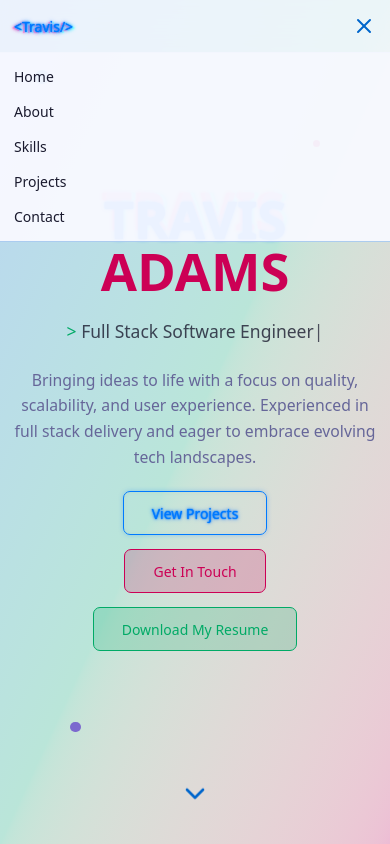
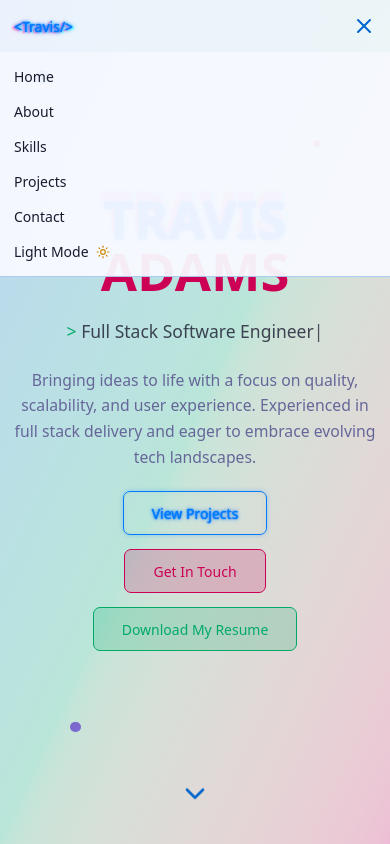
Before and after one commit to Travisaurus-Rex/portfolio, a Next.js app: page / in a window 390 px wide. Both pictures are taken after a click on the button 364 px from the left and 26 px from the top of the page. Shown: the top 844 px of the page. Built offline with nearby package versions, Linux system fonts and the light colour scheme.

Commit message:
add mode toggle to mobile nav

```diff
--- a/src/components/Header.tsx
+++ b/src/components/Header.tsx
@@ -95,6 +95,22 @@ export function Header({ hideLinks = false}: HeaderProps) {
                   {item.charAt(0).toUpperCase() + item.slice(1)}
                 </button>
               ))}
+              <button
+                onClick={toggleTheme}
+                className="text-left text-foreground hover:text-neon-cyan transition-colors duration-300 flex items-center gap-2"
+              >
+                {theme == 'dark' ? (
+                  <>
+                    <span>Light Mode</span>
+                    <Sun className="h-4 w-4 text-neon-yellow" />
+                  </>
+                ) : (
+                  <>
+                    <span>Dark Mode</span>
+                    <Moon className="h-4 w-4 text-neon-purple" />
+                  </>
+                )}
+              </button>
             </div>
           </div>
         )}
```
